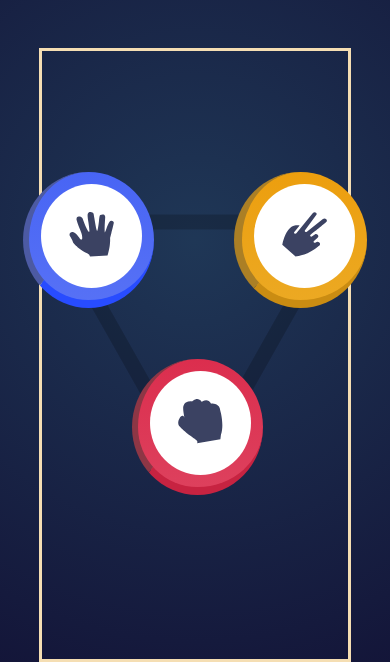
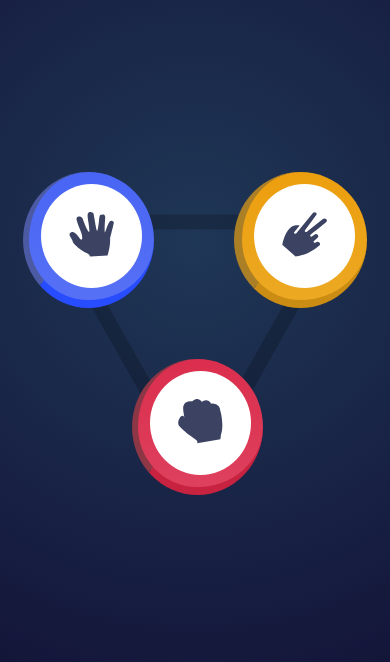
Before and after one commit to moskalenki/rock-paper-scissors, a plain HTML site: page index.html in a window 390 px wide. Shown: the part 182-844 px from the top of the page. Drawn offline with Linux system fonts and the light colour scheme.

Commit message:
changing mobile view

```diff
--- a/rock-paper-scissors/css/style.css
+++ b/rock-paper-scissors/css/style.css
@@ -229,7 +229,6 @@ main {
 
 
     main {
-        border: 3px solid wheat;
         width: 80%;
         margin: 0 auto;
     }
```
